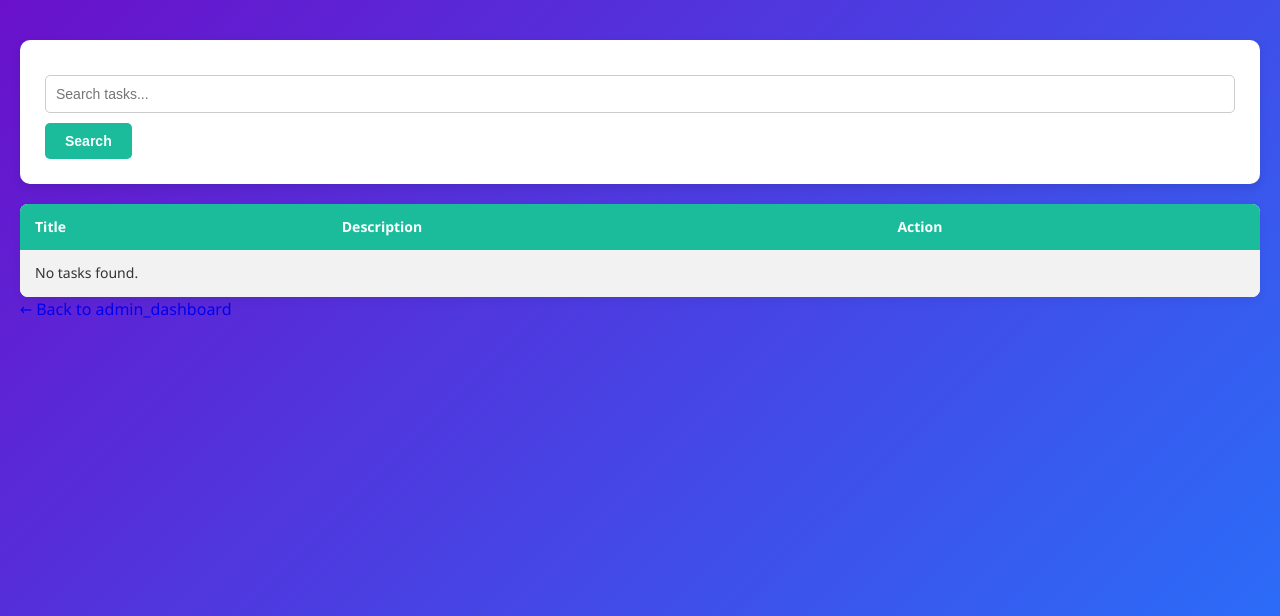
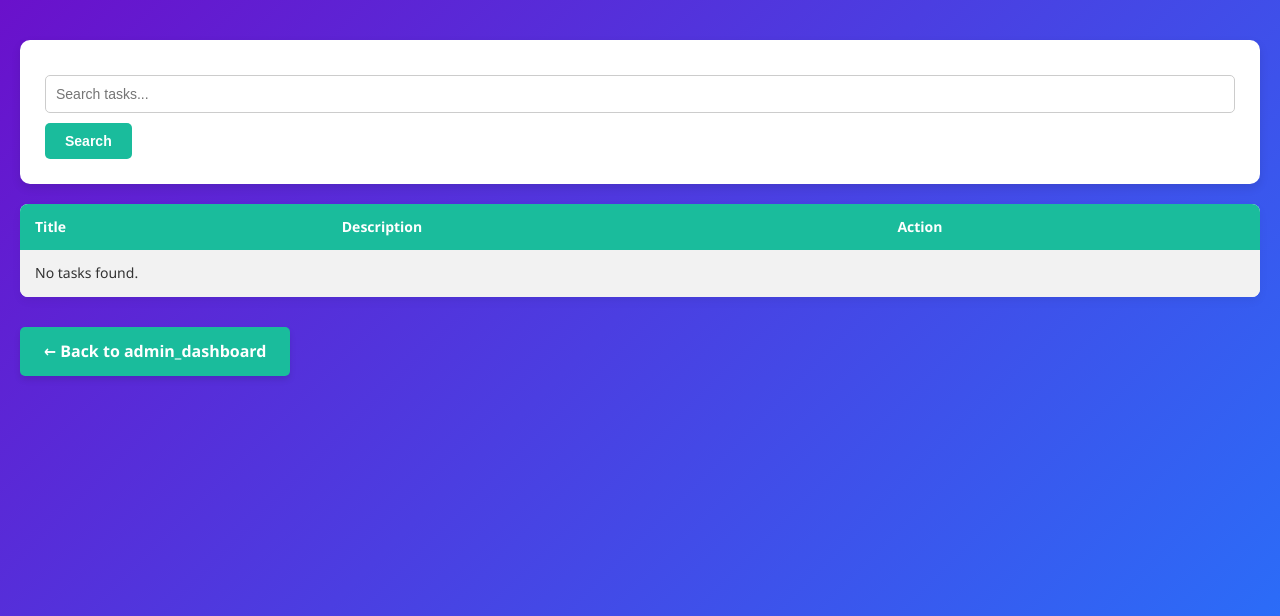
Before and after one commit to Priyo13o4/Student_Task-Management-System, a Django app: template st_mgt/templates/tasks/task_list.html in a window 1280 px wide. Shown: the top 616 px of the page. Run offline with Django 5.2, Linux system fonts and the light colour scheme; the template is opened without the code that fills it, so the values that code supplies are empty.

Commit message:
</div>     </div>

```diff
--- a/st_mgt/templates/courses/confirm_delete.html
+++ b/st_mgt/templates/courses/confirm_delete.html
@@ -17,6 +17,8 @@
         <a href="{% url 'course_list' %}" class="cancel-button">Cancel</a>
     </form>
 
-    <p><a href="{% url 'course_list' %}">← Back to Course List</a></p>
+    <div class="back-link-container">
+        <a href="{% url 'admin_dashboard' %}" class="back-link">← Back to admin_dashboard</a>
+    </div>
 </body>
 </html>
--- a/st_mgt/templates/courses/course_list.html
+++ b/st_mgt/templates/courses/course_list.html
@@ -28,7 +28,8 @@
         <tr><td colspan="4">No courses found.</td></tr>
         {% endfor %}
     </table>
-    <p><a href="{% url 'admin_dashboard' %}">← Back to admin_dashboard</a></p>
-
+    <div class="back-link-container">
+        <a href="{% url 'admin_dashboard' %}" class="back-link">← Back to admin_dashboard</a>
+    </div>
 </body>
 </html>
--- a/st_mgt/templates/tasks/task_list.html
+++ b/st_mgt/templates/tasks/task_list.html
@@ -29,7 +29,9 @@
         <tr><td colspan="3">No tasks found.</td></tr>
         {% endfor %}
     </table>
-    <p><a href="{% url 'admin_dashboard' %}">← Back to admin_dashboard</a></p>
+    <div class="back-link-container">
+        <a href="{% url 'admin_dashboard' %}" class="back-link">← Back to admin_dashboard</a>
+    </div>
 
 </body>
 </html>
```
